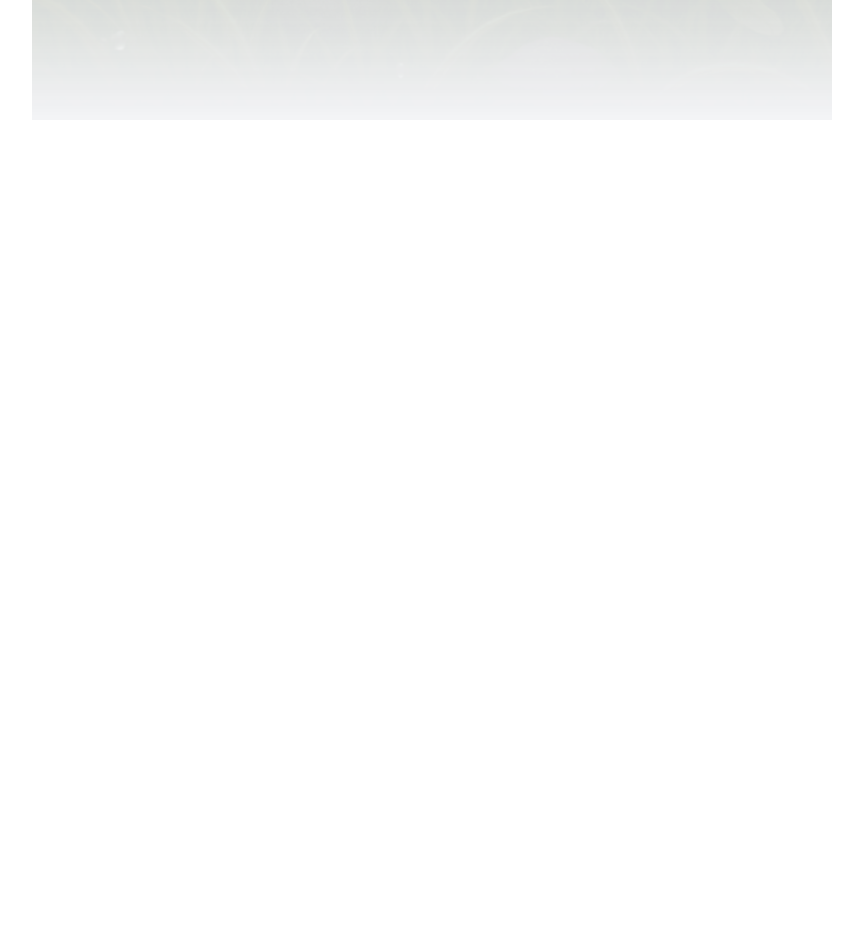
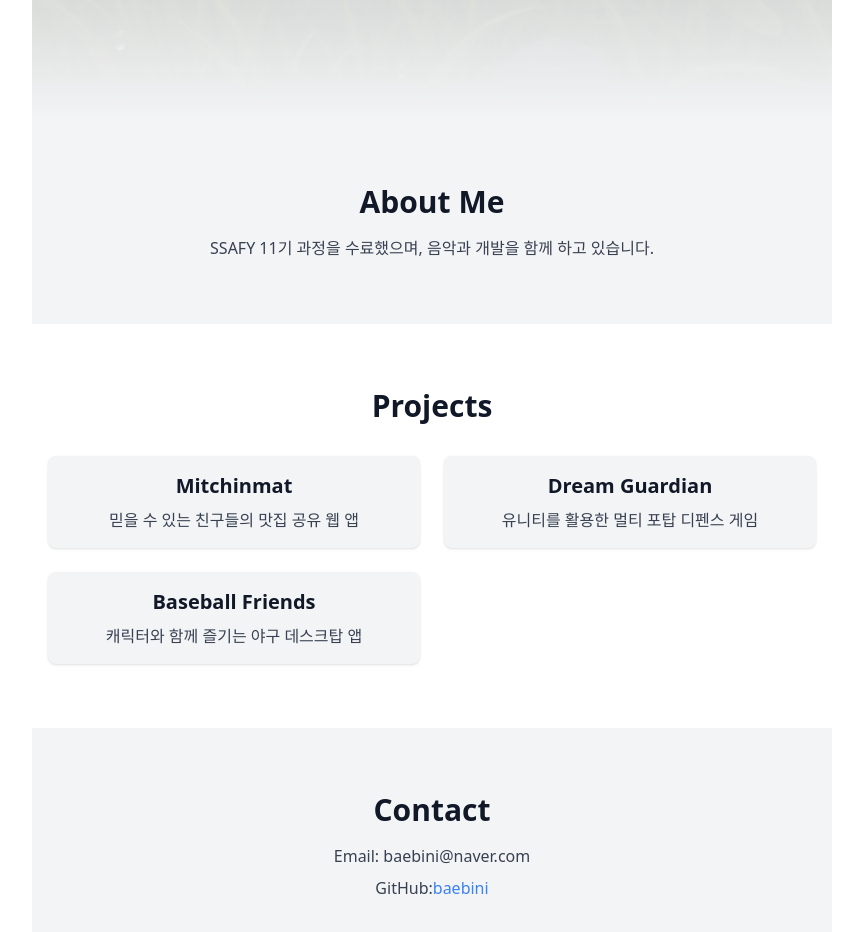
Before and after one commit to baebini11/portfolio, a React (Vite) app: page / in a window 1280 px wide. Shown: the part 680-1612 px from the top of the page, without its empty margins (208-1071 px from the left). Before the commit the page ends 800 px from the top, so only its background shows below. Built offline with nearby package versions, Linux system fonts and the light colour scheme.

Commit message:
[Front] 연락처 프로젝트 프로필 내용 추가

```diff
--- a/src/App.tsx
+++ b/src/App.tsx
@@ -7,6 +7,7 @@ import backImg from "./assets/녹색배경.png";
 import ProfileCard from "./ProfileCard";
 import Loader from "./Loader";
 import AvatarMenu from "./AvatarMenu";
+import { AboutSection, ProjectsSection, ContactSection } from "./sections";
 
 // 플레이리스트 설정
 const tracks = [
@@ -272,7 +273,8 @@ export default function MusicPlayer() {
   if (loading) return <Loader />;
 
   return (
-    <div
+    <div className={darkMode ? "dark" : ""}>
+      <section
         className={`relative w-full h-screen overflow-hidden fade-up ${
           darkMode ? "bg-gray-900" : "bg-gray-100"
         }`}
@@ -286,11 +288,15 @@ export default function MusicPlayer() {
             filter: darkMode ? "brightness(0.5)" : "brightness(1)",
             WebkitMaskImage:
               "linear-gradient(to bottom, rgba(0,0,0,1), rgba(0,0,0,0))",
-          maskImage: "linear-gradient(to bottom, rgba(0,0,0,1), rgba(0,0,0,0))",
+            maskImage:
+              "linear-gradient(to bottom, rgba(0,0,0,1), rgba(0,0,0,0))",
             opacity: 0.8,
           }}
         />
-      <canvas ref={canvasRef} className="absolute top-0 left-0 w-full h-full" />
+        <canvas
+          ref={canvasRef}
+          className="absolute top-0 left-0 w-full h-full"
+        />
         {ripples.map((r) => (
           <span
             key={r.id}
@@ -410,6 +416,10 @@ export default function MusicPlayer() {
           visible={showProfile}
           onClose={() => setShowProfile(false)}
         />
+      </section>
+      <AboutSection />
+      <ProjectsSection />
+      <ContactSection />
     </div>
   );
 }
--- /dev/null
+++ b/src/sections/AboutSection.tsx
@@ -0,0 +1,19 @@
+import React from "react";
+
+const AboutSection: React.FC = () => {
+  return (
+    <section
+      id="profile"
+      className="py-16 text-center bg-gray-100 dark:bg-gray-900"
+    >
+      <h2 className="text-3xl font-bold mb-4 text-gray-900 dark:text-gray-100">
+        About Me
+      </h2>
+      <p className="text-gray-700 dark:text-gray-300 max-w-2xl mx-auto">
+        SSAFY 11기 과정을 수료했으며, 음악과 개발을 함께 하고 있습니다.
+      </p>
+    </section>
+  );
+};
+
+export default AboutSection;
--- /dev/null
+++ b/src/sections/ContactSection.tsx
@@ -0,0 +1,25 @@
+import React from "react";
+
+const ContactSection: React.FC = () => {
+  return (
+    <section
+      id="contact"
+      className="py-16 text-center bg-gray-100 dark:bg-gray-900"
+    >
+      <h2 className="text-3xl font-bold mb-4 text-gray-900 dark:text-gray-100">
+        Contact
+      </h2>
+      <p className="text-gray-700 dark:text-gray-300 mb-2">
+        Email: baebini@naver.com
+      </p>
+      <p className="text-gray-700 dark:text-gray-300">
+        GitHub:
+        <a href="https://github.com/baebini11" className="text-blue-500">
+          baebini
+        </a>
+      </p>
+    </section>
+  );
+};
+
+export default ContactSection;
--- /dev/null
+++ b/src/sections/ProjectsSection.tsx
@@ -0,0 +1,41 @@
+import React from "react";
+
+const projects = [
+  { title: "Mitchinmat", description: "믿을 수 있는 친구들의 맛집 공유 웹 앱" },
+  {
+    title: "Dream Guardian",
+    description: "유니티를 활용한 멀티 포탑 디펜스 게임",
+  },
+  {
+    title: "Baseball Friends",
+    description: "캐릭터와 함께 즐기는 야구 데스크탑 앱",
+  },
+];
+
+const ProjectsSection: React.FC = () => {
+  return (
+    <section
+      id="projects"
+      className="py-16 text-center bg-white dark:bg-gray-800"
+    >
+      <h2 className="text-3xl font-bold mb-8 text-gray-900 dark:text-gray-100">
+        Projects
+      </h2>
+      <div className="grid gap-6 px-4 md:grid-cols-2 max-w-4xl mx-auto">
+        {projects.map((p, i) => (
+          <div
+            key={i}
+            className="p-4 rounded-lg shadow bg-gray-100 dark:bg-gray-700"
+          >
+            <h3 className="text-xl font-semibold mb-2 text-gray-900 dark:text-gray-100">
+              {p.title}
+            </h3>
+            <p className="text-gray-700 dark:text-gray-300">{p.description}</p>
+          </div>
+        ))}
+      </div>
+    </section>
+  );
+};
+
+export default ProjectsSection;
--- /dev/null
+++ b/src/sections/index.ts
@@ -0,0 +1,3 @@
+export { default as AboutSection } from "./AboutSection";
+export { default as ProjectsSection } from "./ProjectsSection";
+export { default as ContactSection } from "./ContactSection";
```
Also changed, not shown: 1 other file (tests, documents, lock files or other folders). Lines whose indentation alone changed are shown as unchanged.
